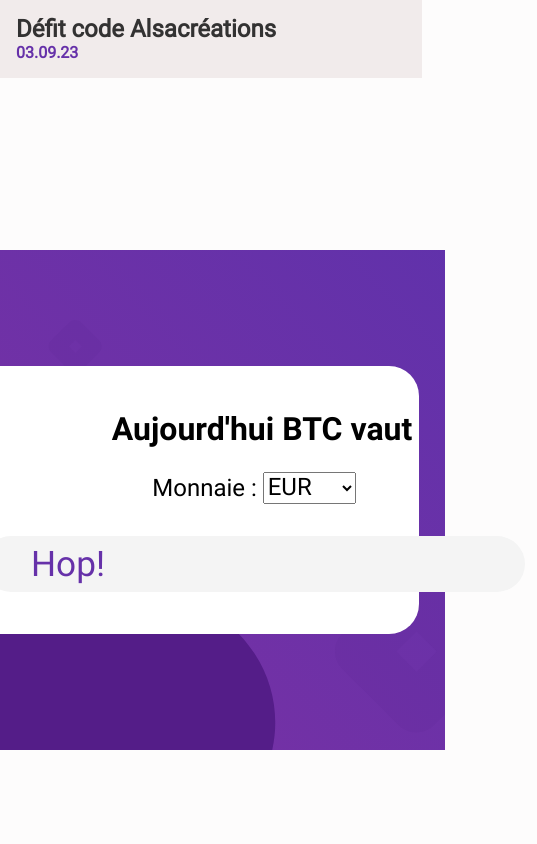
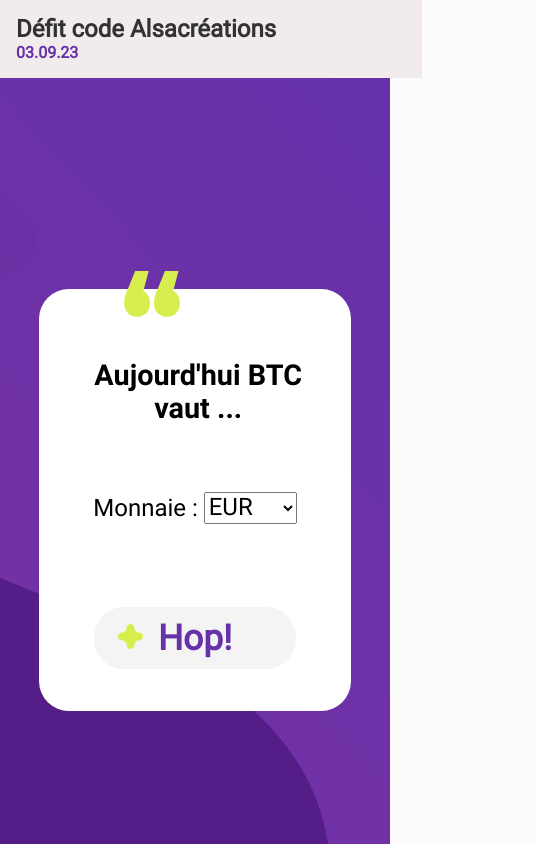
Before and after one commit to Littlebirdwarrior/alsacreations, a plain HTML site: page index.html in a window 390 px wide. Shown: the top 844 px of the page, 537 px wide, since content can reach past the window. Drawn offline with Linux system fonts and the light colour scheme.

Commit message:
partie 2 du style, rajout les éléments graphique et d'une mediaquerie pour le mobile

```diff
--- a/fonts/css/styles.css
+++ b/fonts/css/styles.css
@@ -56,24 +56,41 @@ section {
 }
 
 article {
-  width: 560px;
-  height: 560px;
-  background-image:  url("/img/svg.svg");
+  width: 760px;
+  height: 760px;
+  background-image: url("/img/svg.svg");
   background-position: center;
   background-origin: border-box;
   background-repeat: no-repeat;
+  background-size: cover;
   display: flex;
   justify-content: center;
   align-items: center;
 }
 
+/*Form*/
+
 .form {
-  width: 80%;
-
+  width: 60%;
+  height: 50%;
   background: #fff;
   border-radius: 30px;
   display: flex;
+  position: relative;
+}
 
+
+
+.form::before {
+  content: "";
+  position: absolute;
+  top: -30px;
+  left: 43%;
+  background: url("/img/quotes.svg") center no-repeat;
+  padding: 5px;
+  width: 60px;
+  height: 60px;
+  z-index: 2;
 }
 
 .form fieldset {
@@ -89,8 +106,8 @@ article {
 .form fieldset p:first-child {
   font-family: 'Roboto-Bold', sans-serif;
   font-weight: bold;
-  font-size: 2rem;
-  margin: 0.5rem;
+  font-size: 2.2rem;
+  margin: 2rem 0.2rem 0;
 }
 
 .form-select-group label, .form-select-group select {
@@ -101,19 +118,109 @@ article {
 .form-select-group select {
   width: fit-content;
 }
+/* Input/button */
+.button-content {
+  width: fit-content;
+  margin: 1rem auto 0;
+  position: relative;
+}
+
+/*Un element After ne marche pas sur le input, pour résoudre cela, j'inclue mon button dans un block*/
+.button-content span {
+  display: block;
+  width: 2.2rem;
+  height: 2.2rem;
+  margin: 0;
+  padding: 0;
+  background: url("/img/plus.svg") center no-repeat;
+  position: absolute;
+  top: .8rem;
+  left: 1.2rem;
+  z-index: 2;
+}
 
 .button {
-  width: fit-content;
-  margin: 1rem auto 0;
+  display: block;
+  width: 100px;
+  text-align: center;
+  font-weight: bold;
   font-size: 2.2rem;
   background-color: #f4f4f4;
   color: #6631A9;
   padding: 0.5rem 3rem;
   border-radius: 30px;
-  border: none;
+  border: 3px solid #f4f4f4;
+  position: relative;
 }
 
-.button:hover, .button:focus {
+.button:hover, .button:focus, .button:focus-visible {
   background-color: #6631A9;
   color: #f4f4f4;
+  border: 3px solid #6631A9 !important;
 }
+
+
+/*Animation*/
+
+.button-content:hover {
+  animation: bounce-top 0.9s
+}
+
+@keyframes bounce-top {
+  0% {
+    transform: translateY(-24px);
+    animation-timing-function: ease-in;
+  }
+  24% {
+  }
+  40% {
+    transform: translateY(-18px);
+    animation-timing-function: ease-in;
+  }
+  65% {
+    transform: translateY(-12px);
+    animation-timing-function: ease-in;
+  }
+  82% {
+    transform: translateY(-6px);
+    animation-timing-function: ease-in;
+  }
+  93% {
+    transform: translateY(-4px);
+    animation-timing-function: ease-in;
+  }
+  25%,
+  55%,
+  75%,
+  87% {
+    transform: translateY(0px);
+    animation-timing-function: ease-out;
+  }
+  100% {
+    transform: translateY(0px);
+    animation-timing-function: ease-out;
+  }
+}
+
+@media (max-width: 760px) {
+  article {
+    width: 100%;
+    height: 100%;
+  }
+
+  .form {
+    width: 80%;
+    height: 50%;
+  }
+
+  .form::before {
+    left: 25%;
+  }
+
+  .form fieldset p:first-child {
+    font-family: 'Roboto-Bold', sans-serif;
+    font-weight: bold;
+    font-size: 1.8rem;
+    margin: 2rem 0.2rem 0;
+  }
+}
--- a/index.html
+++ b/index.html
@@ -25,7 +25,7 @@
             <article>
                 <form target="_self" class="form">
                     <fieldset>
-                        <p>Aujourd'hui BTC vaut <span id="devise"></span><span id="taux"></span></p>
+                        <p>Aujourd'hui BTC vaut <span id="devise"></span><span id="taux">...</span></p>
                         <p class="form-select-group">
                             <label for="form-select">Monnaie : </label>
                             <select onchange="afficherDevise()" id="form-select">
@@ -36,7 +36,10 @@
                                 </optgroup>
                             </select>
                         </p>
-                        <input class="button" value="Hop!" onclick="requete()"/>
+                        <p class="button-content">
+                            <span class="button-before"></span>
+                            <input class="button" value="Hop!" onclick="requete()"/>
+                        </p>
                     </fieldset>
                 </form>
             </article>
```
